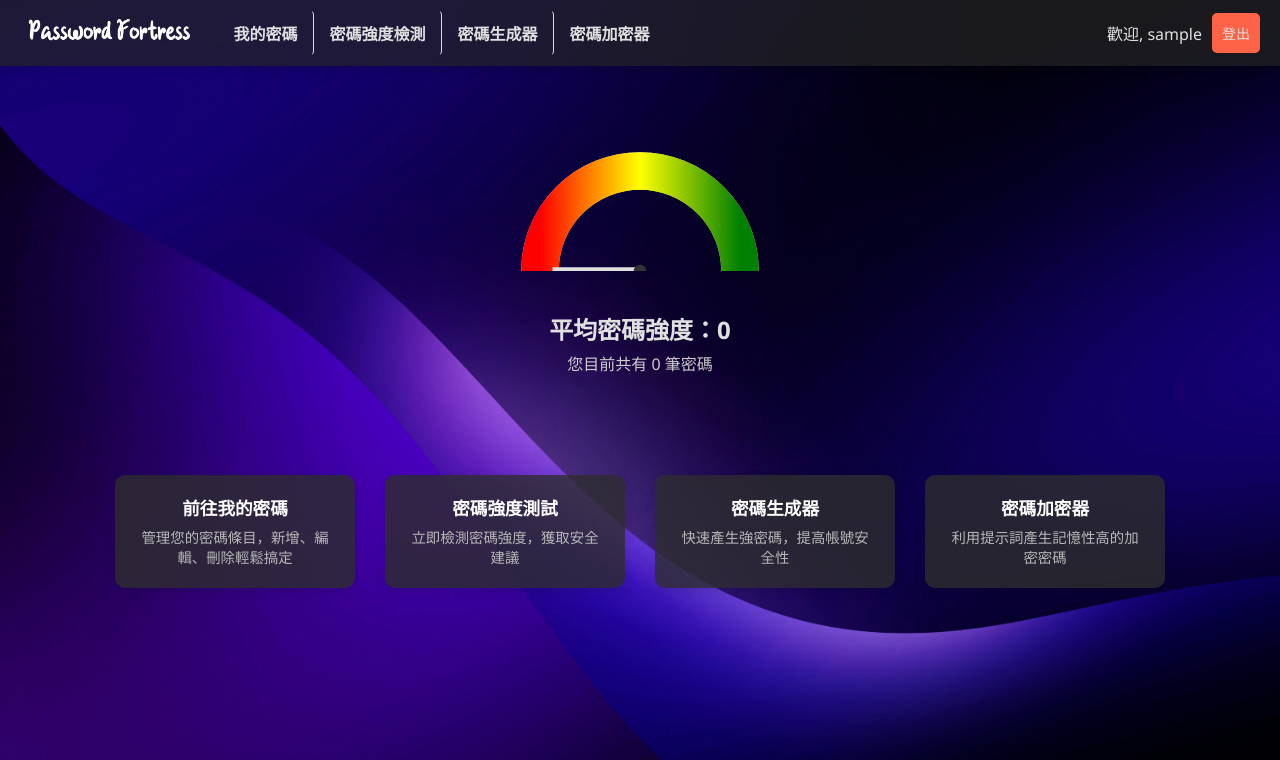
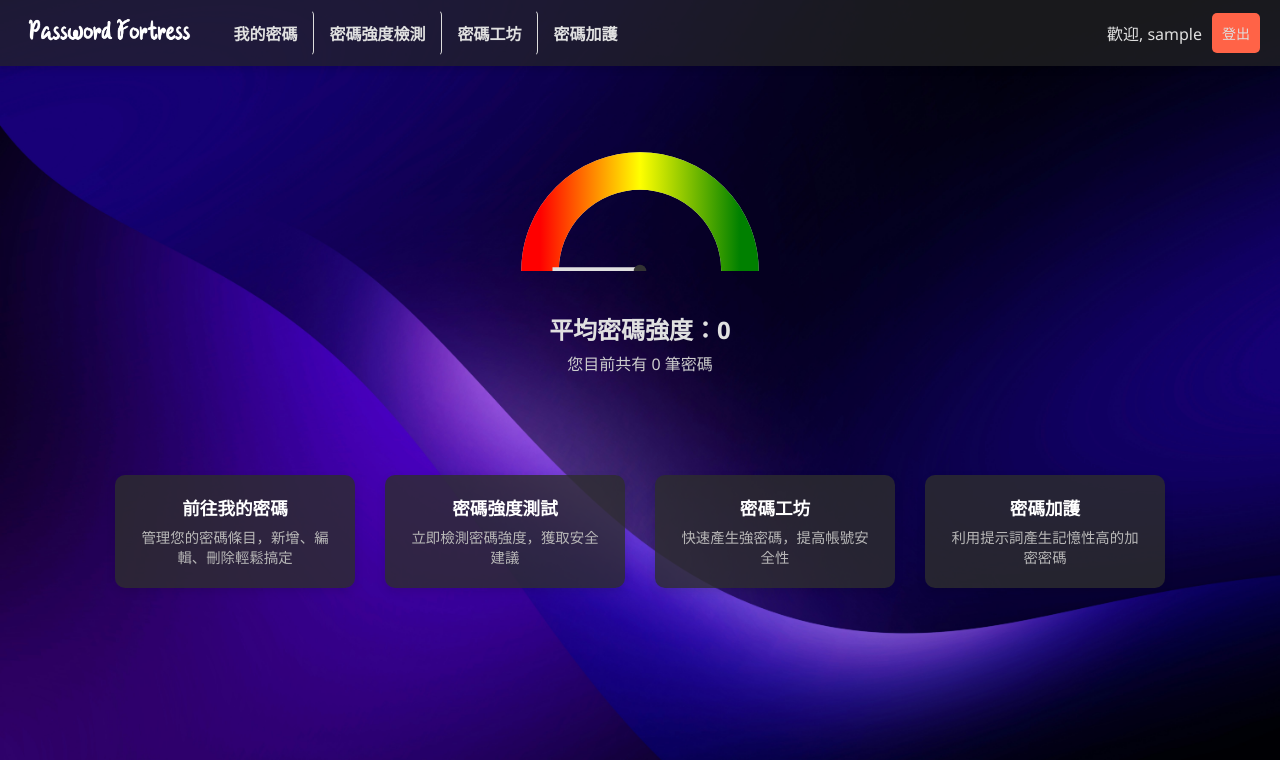
Before and after one commit to alvinlo62/Password-Fortress, a Flask app: page /dashboard/ in a window 1280 px wide. Shown: the top 760 px of the page. Run offline with Flask 3, Linux system fonts and the light colour scheme; the visitor is signed in with stand-in values (Sample User, id 1); data that the repository does not hold is empty; parts of the project's set-up code (start-up, migrations or seed data) failed here and were passed over.

Commit message:
佈署到網站的最後調整

```diff
--- a/requirements.txt
+++ b/requirements.txt
@@ -8,9 +8,11 @@ Flask-Login==0.6.3
 Flask-Mail==0.10.0
 Flask-SQLAlchemy==3.1.1
 greenlet==3.1.1
+gunicorn==23.0.0
 itsdangerous==2.2.0
 Jinja2==3.1.4
 MarkupSafe==3.0.2
+packaging==24.2
 pycparser==2.22
 python-dotenv==1.0.1
 SQLAlchemy==2.0.36
--- a/templates/base.html
+++ b/templates/base.html
@@ -142,8 +142,8 @@
         <nav class="nav">
             <a href="/password-manager">我的密碼</a>
             <a href="/password-strength-checker">密碼強度檢測</a>
-            <a href="/password-generator">密碼生成器</a>
-            <a href="/password-encryptor">密碼加密器</a>
+            <a href="/password-generator">密碼工坊</a>
+            <a href="/password-encryptor">密碼加護</a>
         </nav>
         <div class="user-info">
             <span>歡迎, {{ current_user.username }}</span>
--- a/templates/dashboard/dashboard.html
+++ b/templates/dashboard/dashboard.html
@@ -221,12 +221,12 @@ body {
         </a>
 
         <a href="{{ url_for('password_generator.generator') }}" class="feature">
-            <div class="feature-title">密碼生成器</div>
+            <div class="feature-title">密碼工坊</div>
             <div class="feature-desc">快速產生強密碼，提高帳號安全性</div>
         </a>
 
         <a href="{{ url_for('password_encryptor.encryptor') }}" class="feature">
-            <div class="feature-title">密碼加密器</div>
+            <div class="feature-title">密碼加護</div>
             <div class="feature-desc">利用提示詞產生記憶性高的加密密碼</div>
         </a>
     </div>
--- a/templates/password_encryptor/encryptor.html
+++ b/templates/password_encryptor/encryptor.html
@@ -1,5 +1,5 @@
 {% extends "base.html" %}
-{% block title %}密碼加密器{% endblock %}
+{% block title %}密碼加護{% endblock %}
 
 {% block content %}
 <style>
@@ -154,7 +154,7 @@
 <div class="container">
     <!-- 左側加密密碼輸入區 -->
     <div class="encryptor-input">
-        <h2>密碼加密器</h2>
+        <h2>密碼加護器</h2>
         <form method="POST">
             <label for="hint">個人金鑰:</label>
             <input type="text" name="hint" id="hint" required>
--- a/templates/password_generator/generator.html
+++ b/templates/password_generator/generator.html
@@ -1,7 +1,7 @@
 <!-- generator.html -->
 
 {% extends "base.html" %}
-{% block title %}密碼生成器{% endblock %}
+{% block title %}密碼工坊{% endblock %}
 
 {% block content %}
 <style>
@@ -181,7 +181,7 @@
 <div class="generator-container">
     <!-- 左側控制區域 -->
     <div class="controls">
-        <h2>密碼生成器</h2>
+        <h2>密碼工坊</h2>
         <form method="POST">
             <label for="length">密碼長度 (8~16):</label>
             <input type="number" name="length" id="length" min="8" max="16" value="12" required>
```
Also changed, not shown: 1 other file.
